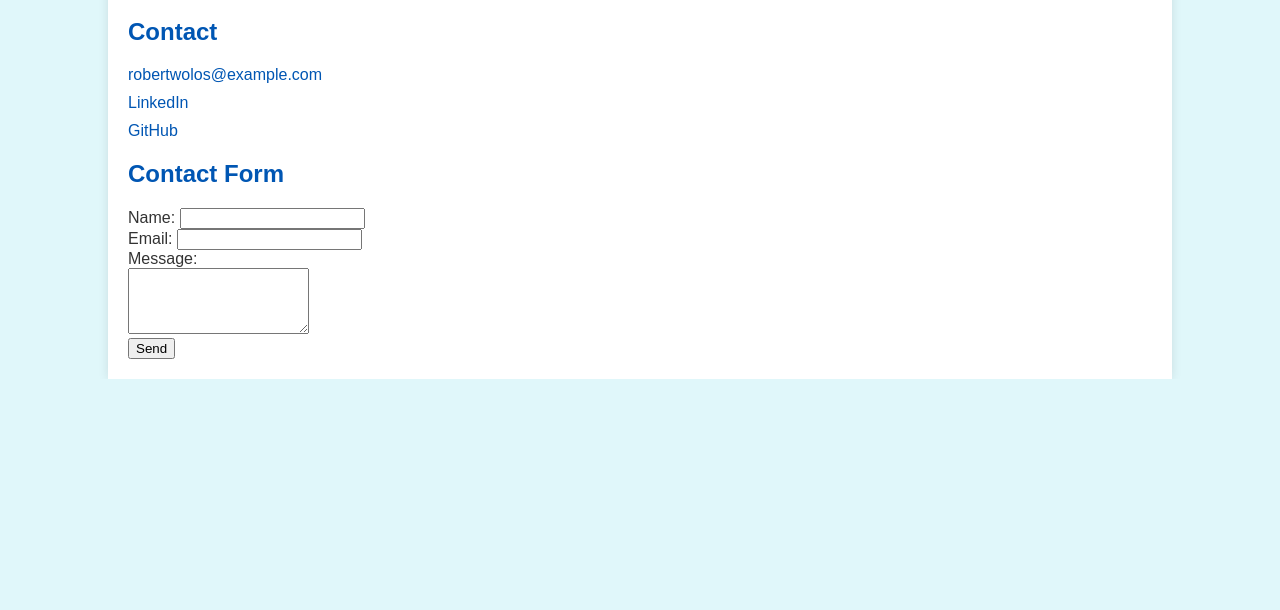
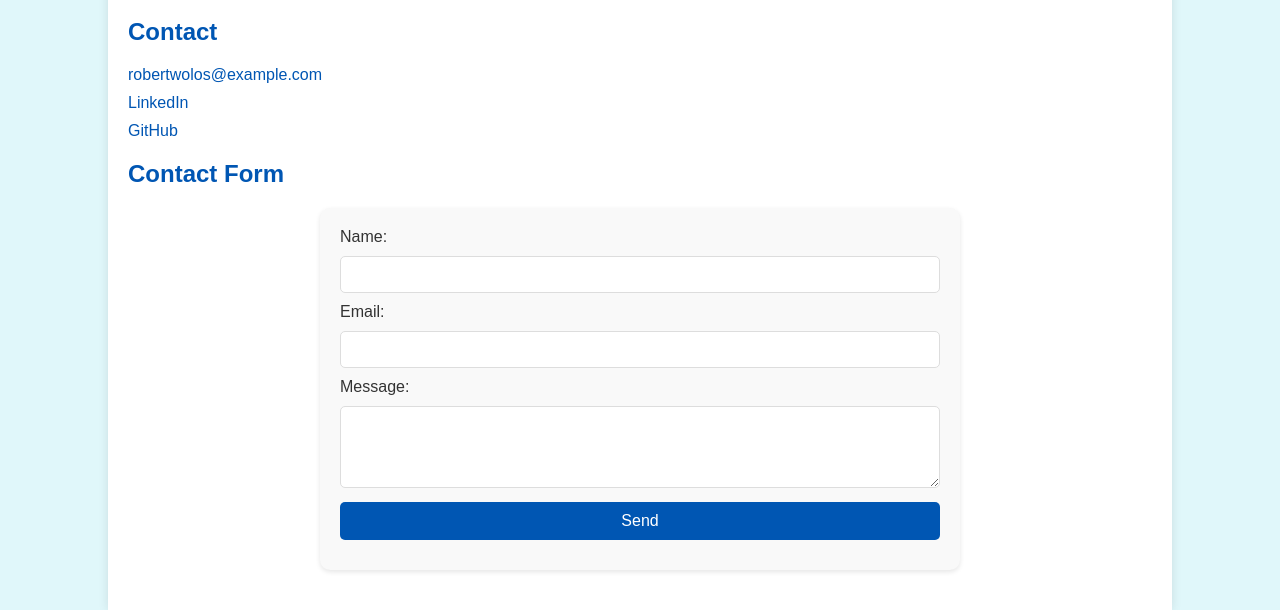
Before and after one commit to robertwolos/username.github.io, a plain HTML site: page index.html in a window 1280 px wide. Shown: the part 1843-2453 px from the top of the page. Before the commit the page ends 2222 px from the top, so only its background shows below. Drawn offline with Linux system fonts and the light colour scheme.

Commit message:
Update index.html

```diff
--- a/index.html
+++ b/index.html
@@ -112,6 +112,40 @@
             border-radius: 10px;
             margin: 20px 0;
         }
+        .form-container {
+            background: #f9f9f9;
+            padding: 20px;
+            border-radius: 10px;
+            box-shadow: 0 2px 5px rgba(0, 0, 0, 0.1);
+            max-width: 600px;
+            margin: 20px auto;
+        }
+        .form-container label {
+            display: block;
+            margin-bottom: 10px;
+            color: #333;
+        }
+        .form-container input,
+        .form-container textarea {
+            width: calc(100% - 22px);
+            padding: 10px;
+            margin-bottom: 10px;
+            border: 1px solid #ddd;
+            border-radius: 5px;
+        }
+        .form-container input[type="submit"] {
+            width: 100%;
+            background-color: #0056b3;
+            color: white;
+            border: none;
+            cursor: pointer;
+            padding: 10px 15px;
+            border-radius: 5px;
+            font-size: 16px;
+        }
+        .form-container input[type="submit"]:hover {
+            background-color: #003d99;
+        }
         @media (max-width: 768px) {
             .container {
                 width: 95%;
@@ -190,15 +224,17 @@
         </div>
 
         <h2>Contact Form</h2>
-        <form action="https://formspree.io/f/your-form-id" method="POST">
-            <label for="name">Name:</label>
-            <input type="text" id="name" name="name" required><br>
-            <label for="email">Email:</label>
-            <input type="email" id="email" name="email" required><br>
-            <label for="message">Message:</label><br>
-            <textarea id="message" name="message" rows="4" required></textarea><br>
-            <input type="submit" value="Send">
-        </form>
+        <div class="form-container">
+            <form action="https://formspree.io/f/your-form-id" method="POST">
+                <label for="name">Name:</label>
+                <input type="text" id="name" name="name" required>
+                <label for="email">Email:</label>
+                <input type="email" id="email" name="email" required>
+                <label for="message">Message:</label>
+                <textarea id="message" name="message" rows="4" required></textarea>
+                <input type="submit" value="Send">
+            </form>
+        </div>
     </div>
     <div class="back-to-top" onclick="scrollToTop()">Back to top</div>
     <script>
@@ -206,30 +242,3 @@
         function scrollToTop() {
             window.scrollTo({ top: 0, behavior: 'smooth' });
         }
-
-        // Pokazuj przycisk powrotu do góry po przewinięciu
-        window.onscroll = function() {
-            const backToTopButton = document.querySelector('.back-to-top');
-            if (document.documentElement.scrollTop > 100) {
-                backToTopButton.style.display = 'block';
-            } else {
-                backToTopButton.style.display = 'none';
-            }
-        };
-
-        // Funkcja aktualizacji czasu
-        function updateClock() {
-            const now = new Date();
-            const hours = String(now.getHours()).padStart(2, '0');
-            const minutes = String(now.getMinutes()).padStart(2, '0');
-            const seconds = String(now.getSeconds()).padStart(2, '0');
-            document.getElementById('clock').textContent = `${hours}:${minutes}:${seconds}`;
-        }
-
-        // Aktualizuj czas co sekundę
-        setInterval(updateClock, 1000);
-        // Ustaw początkowy czas
-        updateClock();
-    </script>
-</body>
-</html>
```
